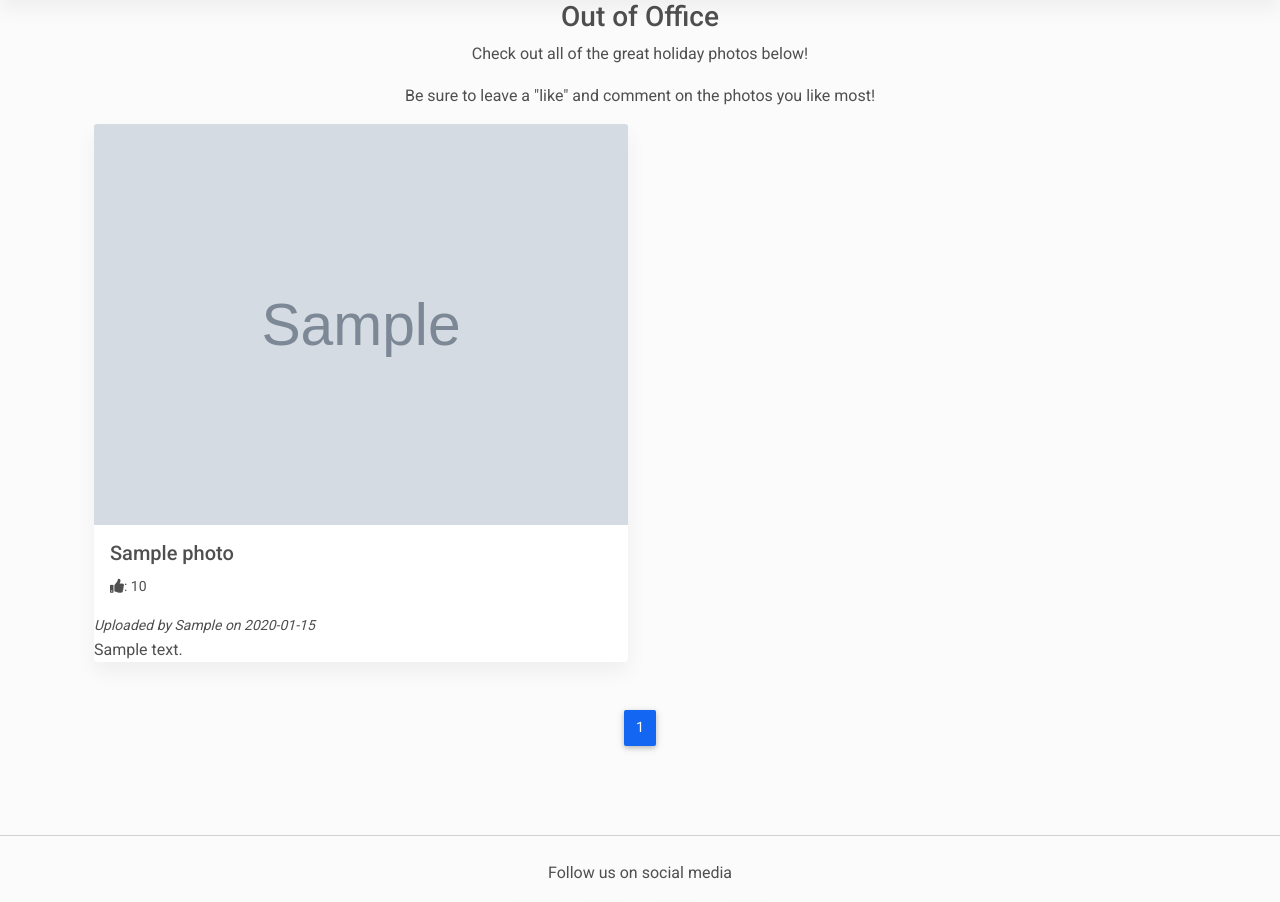
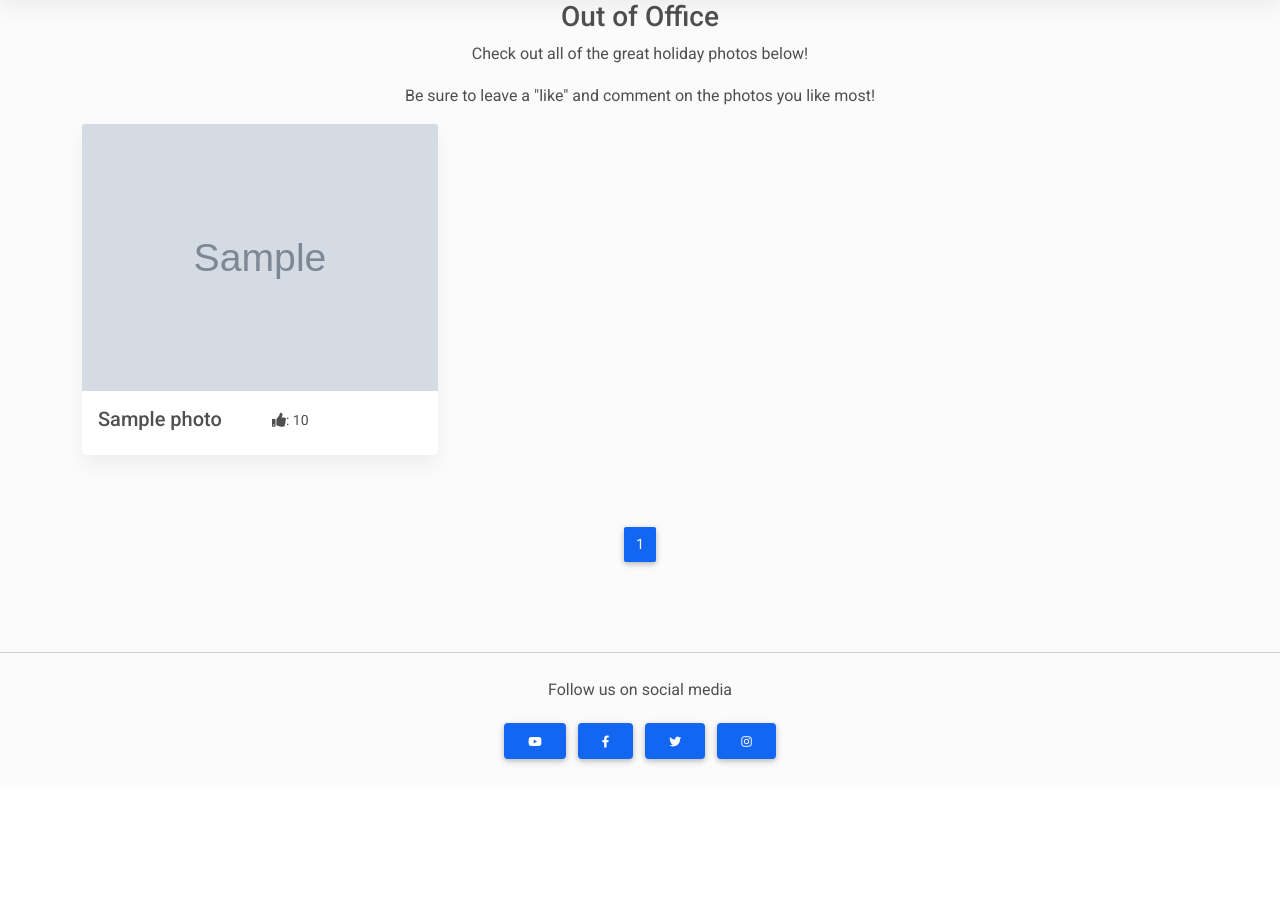
Before and after one commit to michaelhesch/ci-ms-3, a Flask app: template templates/feed.html in a window 1280 px wide. Shown: the part 59-961 px from the top of the page. After the commit the page ends 824 px from the top, so only its background shows below. Run offline with Flask 2, Linux system fonts and the light colour scheme; the template is opened without the code that fills it: most values are stand-ins (such as "Sample title", 1, 10 or a date in 2020); grey boxes marked "Sample" are stand-in pictures.

Commit message:
Revise feed styling and enable comment editing on photos page

```diff
--- a/app/templates/photos/feed.html
+++ b/app/templates/photos/feed.html
@@ -6,10 +6,11 @@
   <p>Be sure to leave a "like" and comment on the photos you like most!</p>
 <br />
 </div>
-<div class="container-lg">
-  <div class="row row-cols-1 row-cols-md-2 g-4">
+<!--<div class="container-lg">
+  <div class="row row-cols-1 row-cols-md-2 g-4">-->
+    <div class="row" data-masonry='{"percentPosition": true }'>
     {% for photo in photos.items %}
-    <div class="col">
+    <div class="col-sm-6 col-lg-4 mb-4">
         <div class="card">
           {% if current_user.is_authenticated == True %}
             <a href="{{ url_for('photos.view_photo', id=photo.id )}}">
@@ -19,30 +20,20 @@
             <img src="{{ photo.url }}" class="card-img-top" alt="..." />
           {% endif %}
           <div class="card-body">
+            <div class="row">
+            <div class="col justify-content-left">
                 <h5 class="card-title">{{ photo.title }}</h5>
-          {% if current_user.is_authenticated == True %}
-          <div class="row">
-            <div class="col">
-              <form method="POST" action="{{ url_for('photos.like_photo', id=photo.id)}}">
-                <button type="submit" class="btn btn-primary" name="liked">
-                  <i class="fas fa-thumbs-up"></i>
-                </button>
-              </form>
             </div>
-          {% endif %}
-            <div class="col">
+            <div class="col justify-content-right">
                 <small><i class="fas fa-thumbs-up"></i>: {{ photo.likes }}</small>
             </div>
           </div>
-          <small><em>Uploaded by {{ photo.user_uploaded_by }} on {{ photo.user_added_datetime.date() }}</em></small>
-          <p class="card-text">
-            {{ photo.description }}
-          </p>
           </div>
         </div>
       </div>
     {% endfor %}
   </div>
+  <!--</div>-->
   <div class="row m-5">
     <!-- Pagination setup following Python Flask Tutorial YouTube series -->
     <!-- Please see readme for full crediting details -->
@@ -66,5 +57,12 @@
       </ul>
     </nav>
   </div>
-</div>
+<!--</div>-->
+
+<!-- Masonry grid JS -->
+<script
+  src="https://cdn.jsdelivr.net/npm/masonry-layout@4.2.2/dist/masonry.pkgd.min.js"
+  integrity="sha384-GNFwBvfVxBkLMJpYMOABq3c+d3KnQxudP/mGPkzpZSTYykLBNsZEnG2D9G/X/+7D"
+  crossorigin="anonymous" async></script>
+
 {% endblock %}
--- a/app/templates/photos/photo.html
+++ b/app/templates/photos/photo.html
@@ -123,7 +123,7 @@
                     <div class="modal-content">
                       <div class="modal-header">
                         <h5 class="modal-title" id="editCommentModalLabel">
-                          Delete comment?
+                          Edit comment?
                         </h5>
                         <button
                           type="button"
@@ -134,6 +134,7 @@
                       </div>
                       <div class="modal-body">
                         <form method="POST" action="{{ url_for('photos.edit_comment', id=comment.id) }}">
+                          {{ form.comment_text.process_data(value=comment.comment_text) }}
                           {{ form.comment_text.label(class_="form-control-label") }}
                           {{ form.comment_text(class_="form-control") }}
                           {{ form.submit(class_="btn btn-primary", value="Save Changes") }}
```
Lines whose indentation alone changed are shown as unchanged.
